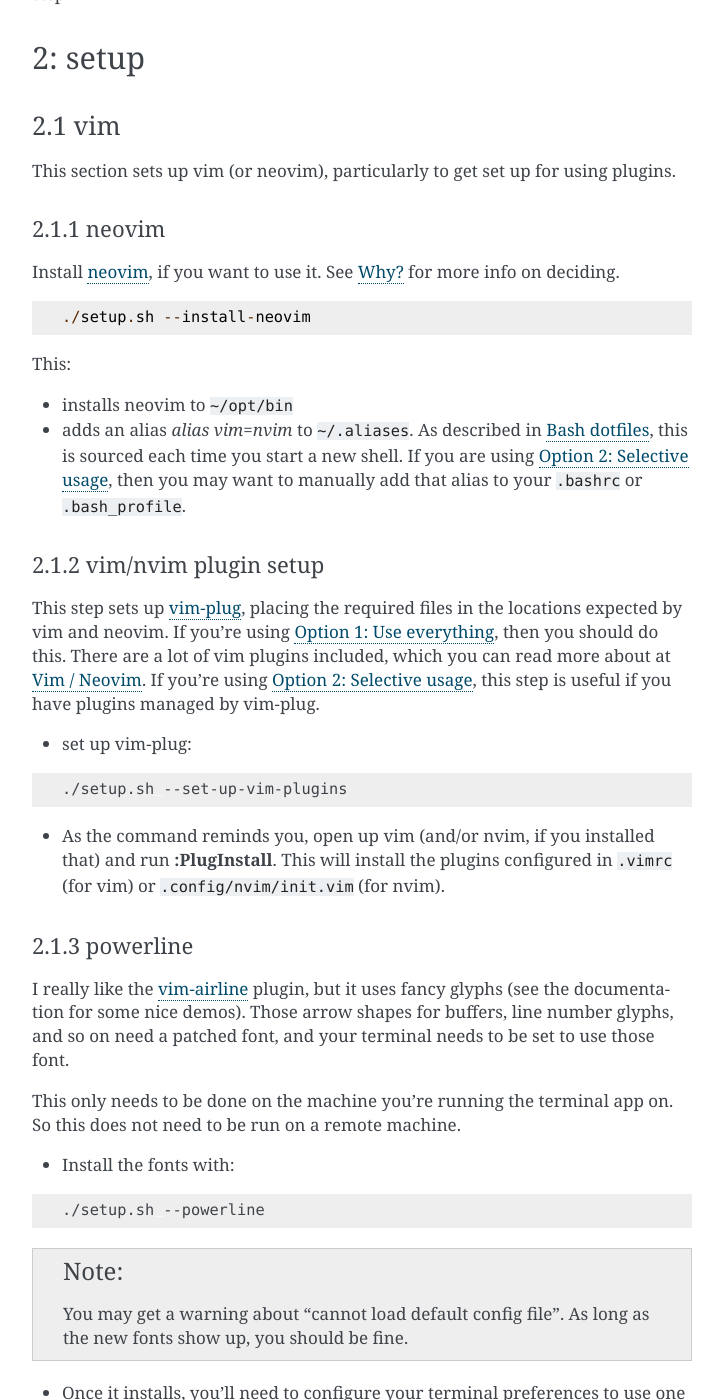
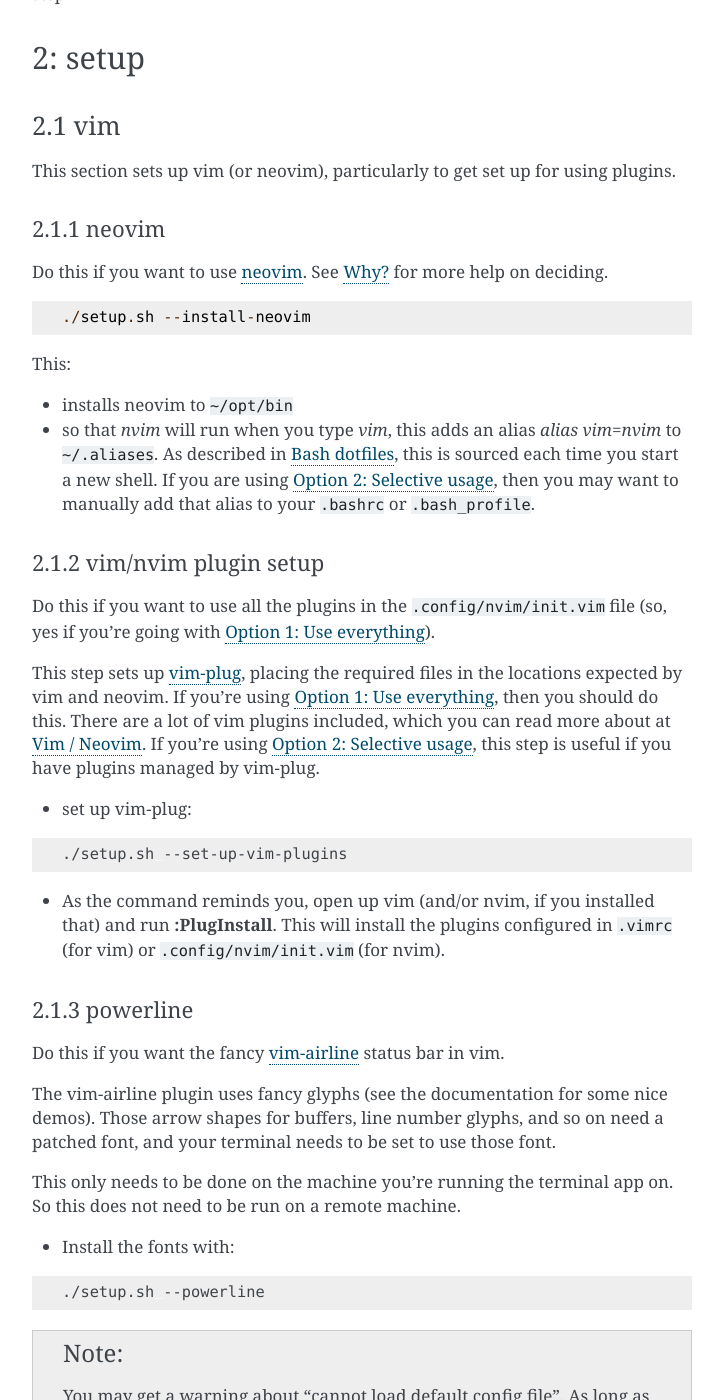
Before and after one commit to daler/dotfiles, a Sphinx documentation site: the page built from docs/starthere.rst, in a window 1280 px wide and 1400 px high, scrolled down 2442 px. Shown: the whole window, without its empty margins (388-1111 px from the left). Built offline with Sphinx 7.4.7, drawn with Linux system fonts in a browser that asks for light colours; some of the changed text lies outside the part shown.

Commit message:
update docs

```diff
--- a/docs/starthere.rst
+++ b/docs/starthere.rst
@@ -151,8 +151,8 @@
 2.1.1 neovim
 ++++++++++++
 
-Install `neovim <https://neovim.io/>`_, if you want to use it. See :ref:`why`
-for more info on deciding.
+Do this if you want to use `neovim <https://neovim.io/>`_. See :ref:`why` for
+more help on deciding.
 
 .. code-block::
 
@@ -161,13 +161,18 @@
 This:
 
 - installs neovim to :file:`~/opt/bin`
-- adds an alias `alias vim=nvim` to :file:`~/.aliases`. As described in
-  :ref:`bash`, this is sourced each time you start a new shell. If you are
-  using :ref:`option2`, then you may want to manually add that alias to your
-  :file:`.bashrc` or :file:`.bash_profile`.
+- so that `nvim` will run when you type `vim`, this adds an alias `alias
+  vim=nvim` to :file:`~/.aliases`. As described in :ref:`bash`, this is sourced
+  each time you start a new shell. If you are using :ref:`option2`, then you
+  may want to manually add that alias to your :file:`.bashrc` or
+  :file:`.bash_profile`.
+
 
 2.1.2 vim/nvim plugin setup
 +++++++++++++++++++++++++++
+
+Do this if you want to use all the plugins in the ``.config/nvim/init.vim``
+file (so, yes if you're going with :ref:`option1`).
 
 This step sets up `vim-plug <https://github.com/junegunn/vim-plug>`_, placing
 the required files in the locations expected by vim and neovim. If you're using
@@ -188,10 +193,12 @@
 2.1.3 powerline
 +++++++++++++++
 
-I really like the `vim-airline <https://github.com/vim-airline/vim-airline>`_
-plugin, but it uses fancy glyphs (see the documentation for some nice demos).
-Those arrow shapes for buffers, line number glyphs, and so on need a patched
-font, and your terminal needs to be set to use those font.
+Do this if you want the fancy `vim-airline
+<https://github.com/vim-airline/vim-airline>`_ status bar in vim.
+
+The vim-airline plugin uses fancy glyphs (see the documentation for some nice
+demos). Those arrow shapes for buffers, line number glyphs, and so on need
+a patched font, and your terminal needs to be set to use those font.
 
 This only needs to be done on the machine you’re running the terminal app on.
 So this does not need to be run on a remote machine.
@@ -207,9 +214,11 @@
    You may get a warning about "cannot load default config file". As long as
    the new fonts show up, you should be fine.
 
-- Once it installs, you’ll need to configure your terminal preferences to use
-  one of the new fonts that ends in “for Powerline”. Note that on Terminal on
-  Mac, you'll also need to set the font for non-ASCII characters.
+.. note::
+
+    Once it installs, you’ll need to configure your terminal preferences to use
+    one of the new fonts that ends in “for Powerline”. Note that on Terminal on
+    Mac, you'll also need to set the font for non-ASCII characters.
 
 2.2: conda
 ~~~~~~~~~~
@@ -220,6 +229,8 @@
 
 2.2.1: install miniconda
 ++++++++++++++++++++++++
+
+Do this if you want to use conda.
 
 The following command:
 
@@ -246,8 +257,9 @@
 2.2.2: set up bioconda
 ++++++++++++++++++++++
 
-Set up conda to use the proper channel order for `Bioconda
-<https://bioconda.github.io>`_:
+Do this if you want to use `Bioconda
+<https://bioconda.github.io>`_. It sets up the channels in the proper order as
+recommended by the bioconda docs.
 
 .. code-block:: bash
 
@@ -265,6 +277,8 @@
 
 3.1 install conda packages
 ~~~~~~~~~~~~~~~~~~~~~~~~~~
+Do this if you want to install the conda packages in :file:`requirements.txt`
+into the base conda environment. (you may want to edit that file first)
 
 Install the packages listed in :file:`requirements.txt` into the base
 environment, as well as :file:`requirements-mac.txt` if you're on a Mac:
@@ -275,6 +289,9 @@
 
 3.2: install apt packages
 ~~~~~~~~~~~~~~~~~~~~~~~~~
+Do this if you want to install a large or small set of package for Linux (you
+may want to edit the files mentioned below first).
+
 If you're on Linux and have root privileges, this is a quick way to install
 "the works" or optionally a minimal set of packages. You can inspect the files
 :file:`apt-installs.txt` or :file:`apt-installs-minimal.txt` for what will be
@@ -293,5 +310,5 @@
 ~~~~~~~~~~~~~~~~~~~~~~~~
 
 The :file:`setup.sh` script has many commands for installing various tools
-I find useful. These warrant their own section, so continue to :ref:`tools` for
+I find useful. These warrant their own section, so **continue to** :ref:`tools` for
 descriptions of tools and the commands to install them.
```
Also changed, not shown: docs/why.rst (+12 -9 lines).
